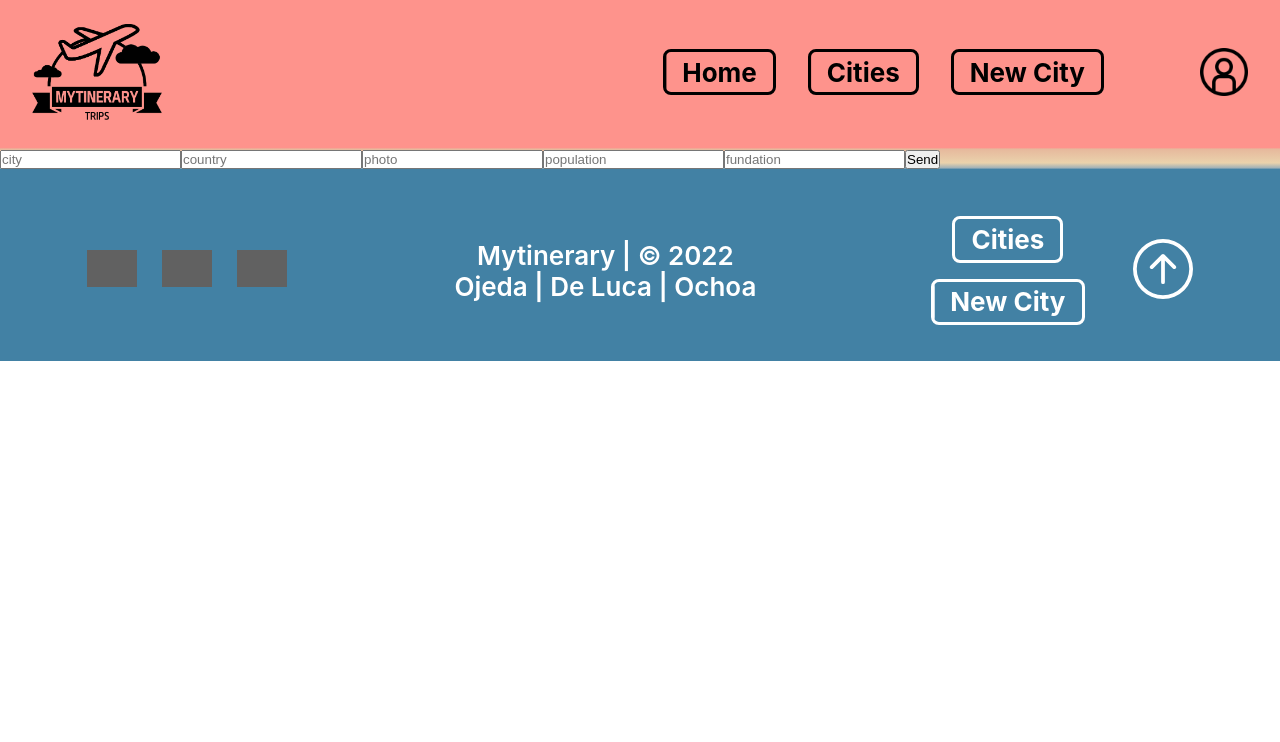
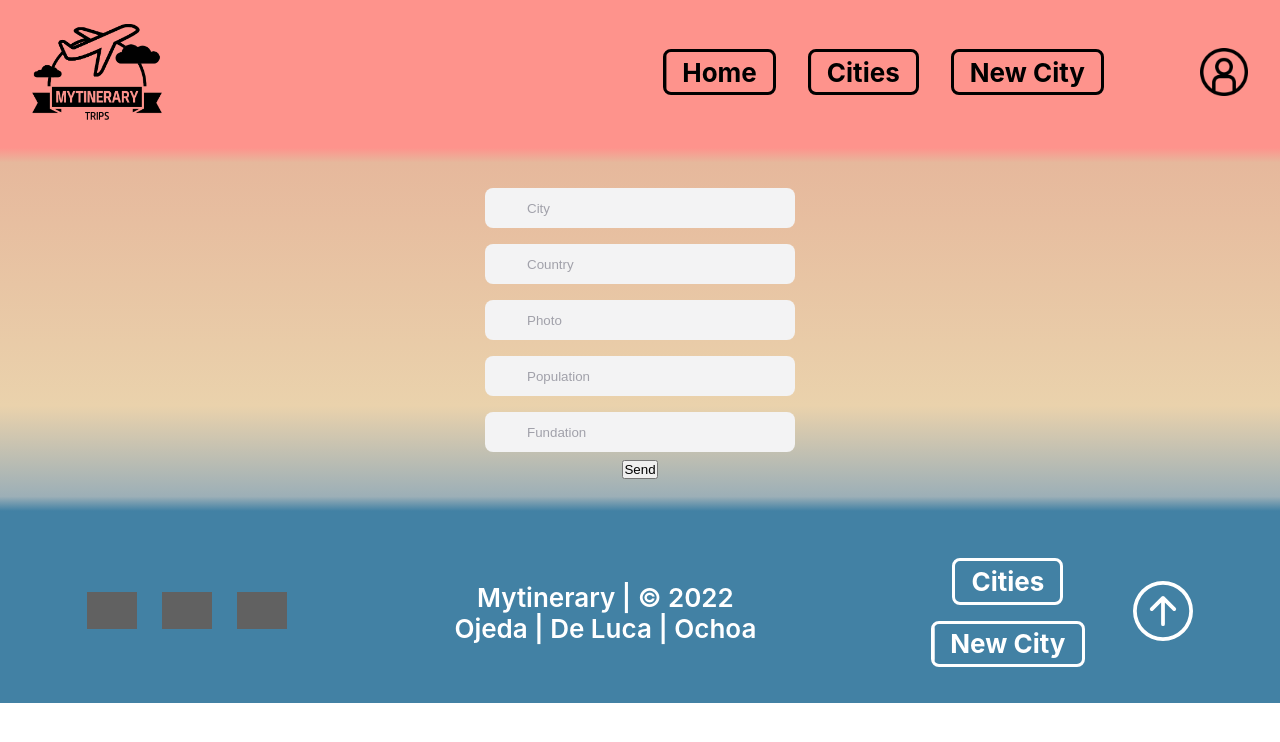
Before and after one commit to JoaquinDeLuca/mytinerary-web, a React (Create React App) app: page /newcity in a window 1280 px wide. Shown: the top 742 px of the page. Built offline with nearby package versions, Linux system fonts and the light colour scheme; grey boxes are pictures that could not be loaded.

Commit message:
se crea input

```diff
--- a/src/components/Input.js
+++ b/src/components/Input.js
@@ -1,35 +1,94 @@
-import { useRef } from "react"
+import React, { useState } from 'react'
+import axios from 'axios'
+import '../styles/Input.css'
 
 
 export default function Input() {
-    const inputRef = useRef(null)
-    const inputRef2 = useRef(null)
-    const inputRef3 = useRef(null)
-    const inputRef4= useRef(null)
-    const inputRef5= useRef(null)
 
-    const pintar = (e) =>{
-    e.preventDefault()
-    console.log("city: " + inputRef.current.value);
-    console.log(inputRef2.current.value);
-    console.log(inputRef3.current.value);
-    console.log(inputRef4.current.value);
-    console.log(inputRef5.current.value);
+    const datosInicial ={
+        city: "",
+        country: "",
+        photo: "",
+        population: undefined,
+        fundation: undefined
+    }
+
+    const [city,setCity] = useState(datosInicial)
+
+    const capturoData = (e)=>{
+        const {name,value} = e.target
+        setCity({...city, [name]: value})
+
+    }
+
+    const saveData = async(e)=>{
+        e.preventDefault();
+        console.log(city);
+
+        const newCity = {
+            city: city.city,
+            country: city.country,
+            photo: city.photo,
+            population: city.population,
+            fundation: city.fundation
+        }
+
+        await axios.post('http://localhost:4000/cities/' , newCity)
+
+        setCity({...datosInicial})
+        e.target.reset()
+    }
+
+
+
+  return (
+    <div >
+        <form onSubmit={saveData} className='Input-container' >
+            <input className='Input-input' name="city" type="text" placeholder="City" value={city.city} onChange={capturoData} required />
+            <input className='Input-input' name="country" type="text" placeholder="Country" value={city.country} onChange={capturoData} required/>
+            <input className='Input-input' name="photo" type="text" placeholder="Photo"  value={city.photo} onChange={capturoData} required/>
+            <input className='Input-input' name="population" type="number" placeholder="Population" value={city.population} onChange={capturoData} required/>
+            <input className='Input-input' name="fundation" type="text" placeholder="Fundation" value={city.fundation} onChange={capturoData} required/>
+            <button>Send</button>
+        </form>
+    </div>
+  )
 }
 
-return (
-    <div>
-        <form ref={inputRef}>
-        <input name="city" type="text" placeholder="city" ref={inputRef} />
-        <input name="country" type="text" placeholder="country" ref={inputRef2} />
-        <input name="photo" type="text" placeholder="photo" ref={inputRef3}></input>
-        <input name="population" type="number" placeholder="population" ref={inputRef4}></input>
-        <input name="fundation" type="text" placeholder="fundation" ref={inputRef5}></input>
-        <button onClick={pintar} >Send</button>
-        </form>
-    </div>
-    )
-    }
+
+
+// import { useRef } from "react"
+
+
+// export default function Input() {
+//     const inputRef = useRef(null)
+//     const inputRef2 = useRef(null)
+//     const inputRef3 = useRef(null)
+//     const inputRef4= useRef(null)
+//     const inputRef5= useRef(null)
+
+//     const pintar = (e) =>{
+//     e.preventDefault()
+//     console.log("city: " + inputRef.current.value);
+//     console.log(inputRef2.current.value);
+//     console.log(inputRef3.current.value);
+//     console.log(inputRef4.current.value);
+//     console.log(inputRef5.current.value);
+// }
+
+// return (
+//     <div>
+//         <form ref={inputRef}>
+//         <input name="city" type="text" placeholder="city" ref={inputRef} />
+//         <input name="country" type="text" placeholder="country" ref={inputRef2} />
+//         <input name="photo" type="text" placeholder="photo" ref={inputRef3}></input>
+//         <input name="population" type="number" placeholder="population" ref={inputRef4}></input>
+//         <input name="fundation" type="text" placeholder="fundation" ref={inputRef5}></input>
+//         <button onClick={pintar} >Send</button>
+//         </form>
+//     </div>
+//     )
+//     }
 
 
 
--- /dev/null
+++ b/src/styles/Input.css
@@ -0,0 +1,38 @@
+
+.Input-input{
+    justify-content: center;
+    width: 310px;
+    height: 40px;
+    line-height: 28px;
+    padding: 0 1rem;
+    padding-left: 2.5rem;
+    border: 2px solid transparent;
+    border-radius: 8px;
+    outline: none;
+    background-color: #f3f3f4;
+    color: #0d0c22;
+    transition: .3s ease;
+    margin-top: 0.5rem;
+    margin-bottom: 0.5rem;
+}
+
+.Input-input::placeholder{
+    color: #a1a1aa;
+}
+
+.Input-input:focus, Allcity-input:hover {
+    outline: none;
+    border-color: rgba(104, 36, 63, 0.4);
+    background-color: #fff;
+    box-shadow: 0 0 0 4px rgb(234 76 137 / 10%);
+}
+
+.Input-container{
+    display: flex;
+    flex-direction: column;
+    align-items: center;
+    justify-content: center;
+
+    padding: 2rem;
+
+}
```
